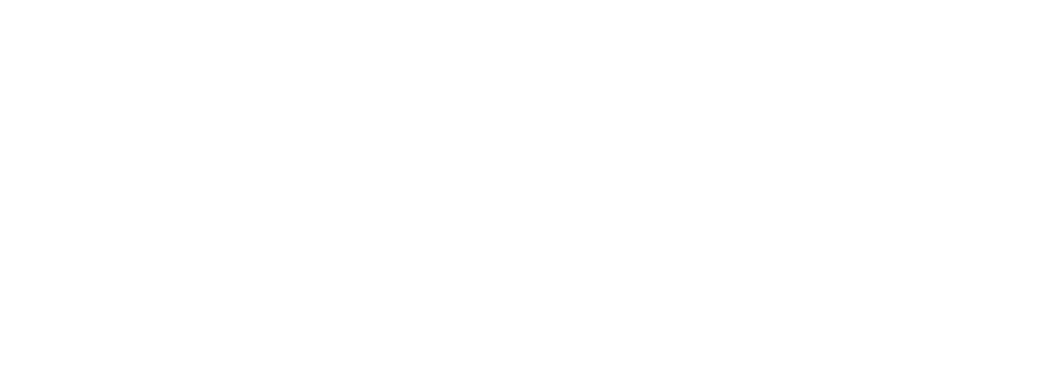
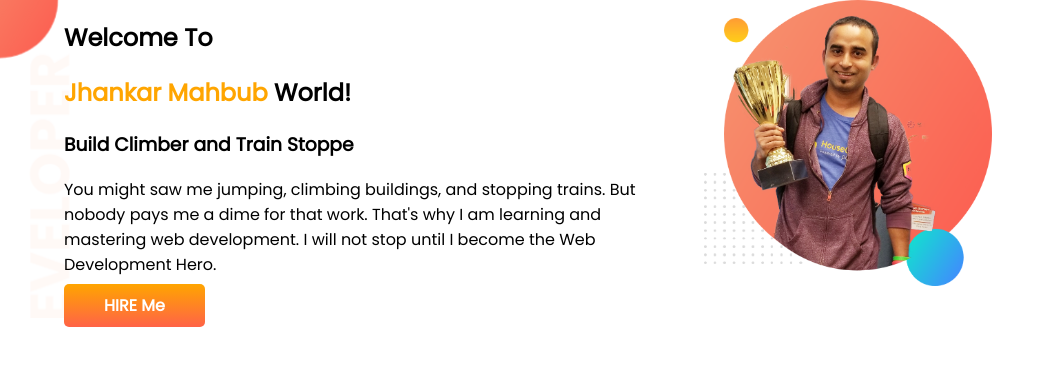
Before and after one commit to rashed116/developer-portfolio, a plain HTML site: page index.html in a window 1280 px wide. Shown: the whole page, without its empty margins (0-1055 px from the left). Drawn offline with Linux system fonts and the light colour scheme.

Commit message:
top-banner added

```diff
--- a/index.html
+++ b/index.html
@@ -1,12 +1,34 @@
 <!DOCTYPE html>
 <html lang="en">
+
 <head>
     <meta charset="UTF-8">
     <meta http-equiv="X-UA-Compatible" content="IE=edge">
     <meta name="viewport" content="width=device-width, initial-scale=1.0">
     <title>Rashedul Portfolio</title>
+    <link rel="preconnect" href="https://fonts.googleapis.com">
+    <link rel="preconnect" href="https://fonts.gstatic.com" crossorigin>
+    <link href="https://fonts.googleapis.com/css2?family=Poppins&display=swap" rel="stylesheet">
+    <link rel="stylesheet" href="style.css">
 </head>
+
 <body>
+    <section class="top-banner">
+        <div class="half-width">
+            <h1>Welcome To</h1>
+            <h1><span class="orange-color">Jhankar Mahbub</span> World!</h1>
+            <h3>Build Climber and Train Stoppe</h3>
+            <p>You might saw me jumping, climbing buildings, and stopping trains. But nobody pays me a dime for that
+                work.
+                That's why I am learning and mastering web development. I will not stop until I become the Web
+                Development
+                Hero.</p>
+            <a class="link-button" target="_blank" href="https://web.programming-hero.com/">HIRE Me</a>
+        </div>
+        <div class="half-width">
+            <img src="images/jhankar.png" alt="">
+        </div>
+    </section>
 
-</body>
+
 </html>
--- a/style.css
+++ b/style.css
@@ -0,0 +1,33 @@
+body{
+    font-family: 'Poppins', sans-serif;
+    margin: 0px;
+}
+h1{
+    font: 50px;
+}
+.orange-color{
+    color: orange;
+
+}
+section{
+    display: flex;
+}
+.half-width{
+    width: 50%;
+    padding-left: 5%;
+}
+.half-width img{
+    width: 50%;
+}
+.link-button{
+    text-decoration: none;
+    background-image: linear-gradient(orange, tomato);
+    padding: 10px 40px;
+    color: white;
+    font-weight: 700;
+    border-radius: 5px;
+}
+.top-banner{
+    background-image: url(images/top-banner.png);
+    background-repeat: no-repeat;
+}
```
Also changed, not shown: images/dream-bg.png (added), images/exp-bg.png (added), images/jhankar.png (added), images/jhankar2.png (added), images/my-bg.png (added), images/my-bg2.png (added), images/top-banner.png (added), show off/john.jpg (added), show off/john2.jpg (added), show off/mithila.jpg (added), show off/mithila2.jpg (added), show off/sovik.jpeg (added), 1 other file.
